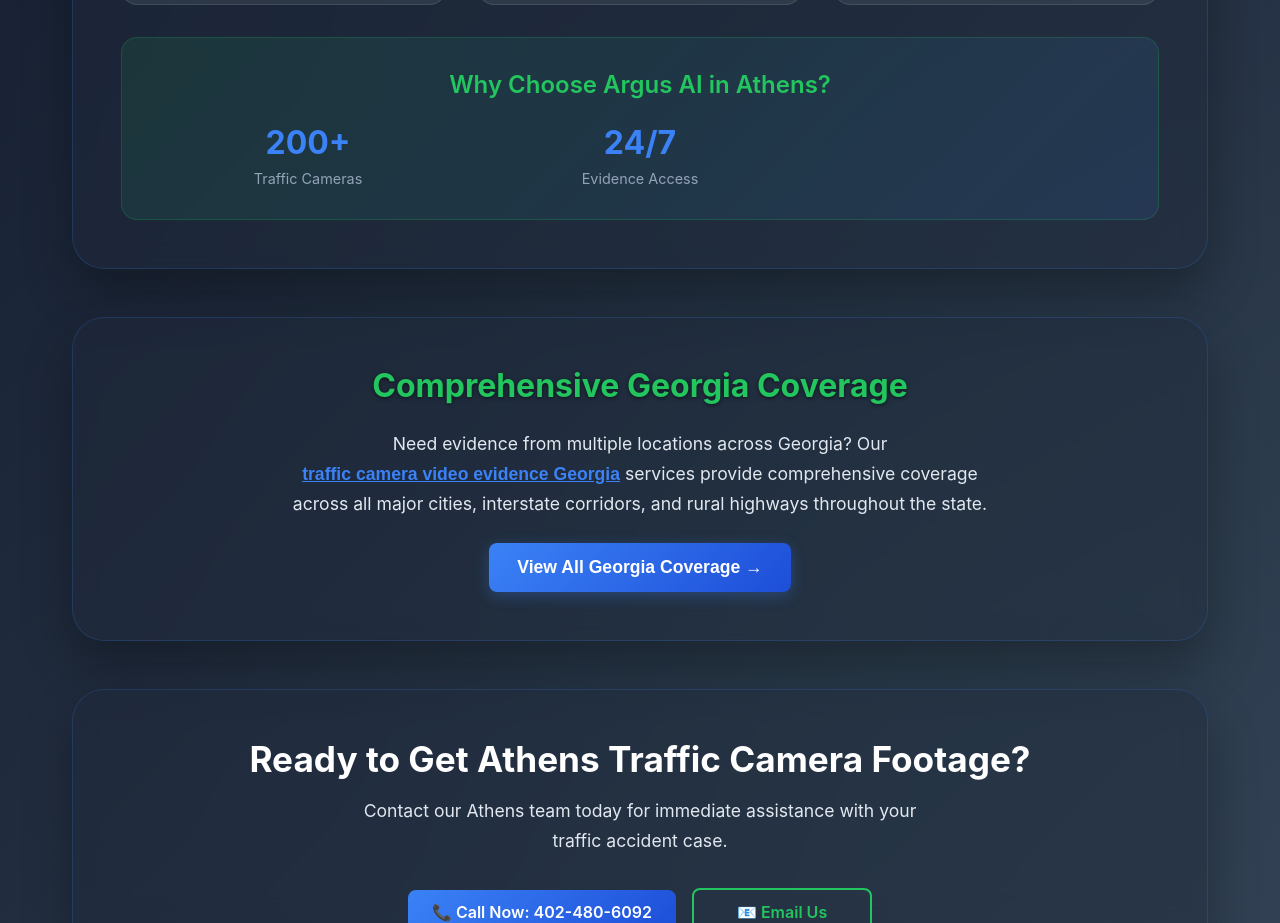
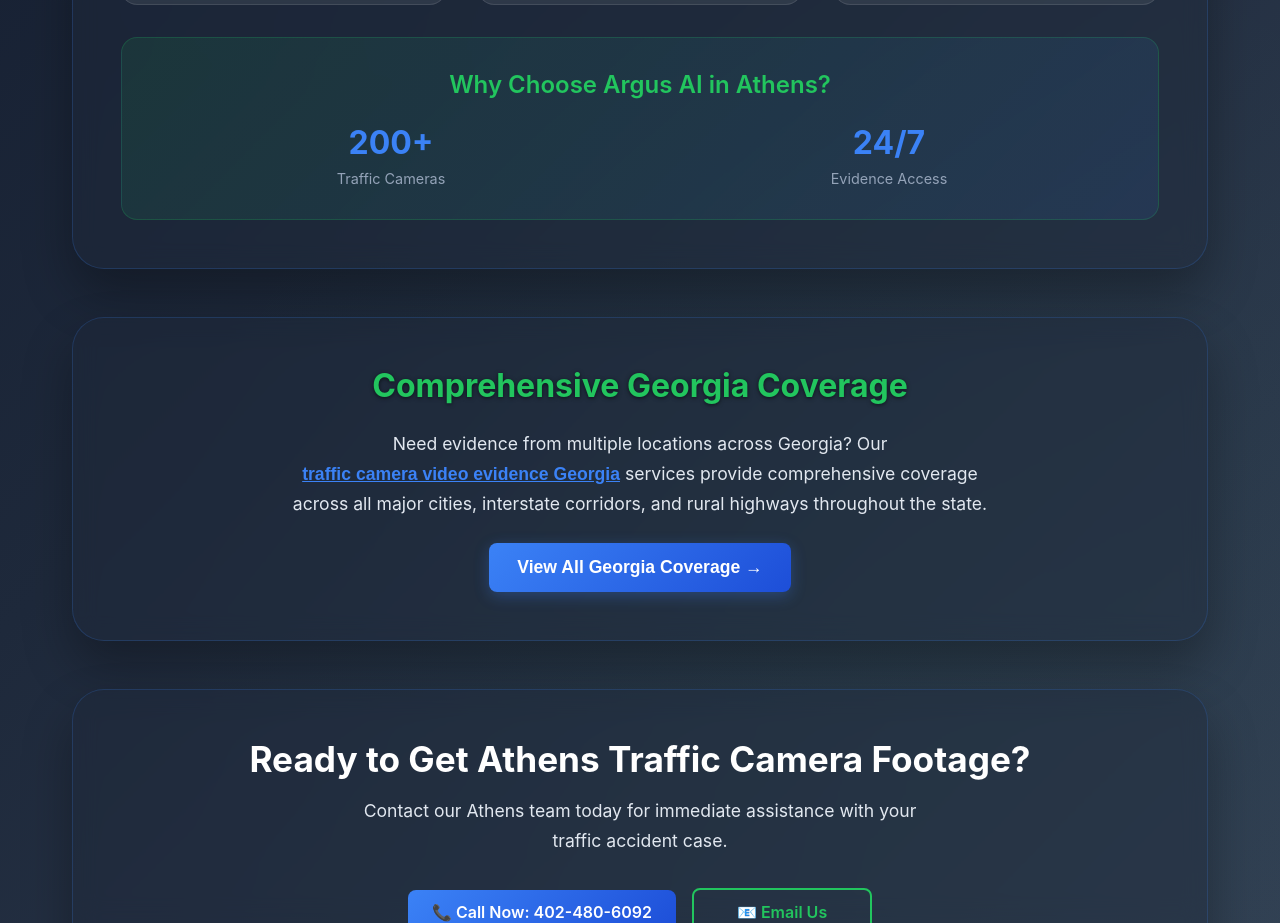
Before and after one commit to SRidez-app/argus, a React (Create React App) app: page /Athens in a window 1280 px wide. Shown: the part 1060-1983 px from the top of the page. Built offline with nearby package versions, Linux system fonts and the light colour scheme.

Commit message:
Updates to citylanding

```diff
--- a/src/components/CityLanding.js
+++ b/src/components/CityLanding.js
@@ -327,7 +327,7 @@
               </h3>
               <div style={{
                 display: 'grid',
-                gridTemplateColumns: isMobile ? '1fr 1fr' : 'repeat(3, 1fr)',
+               gridTemplateColumns: isMobile ? '1fr 1fr' : 'repeat(2, 1fr)',
                 gap: '1.5rem',
                 marginTop: '1.5rem'
               }}>
```
